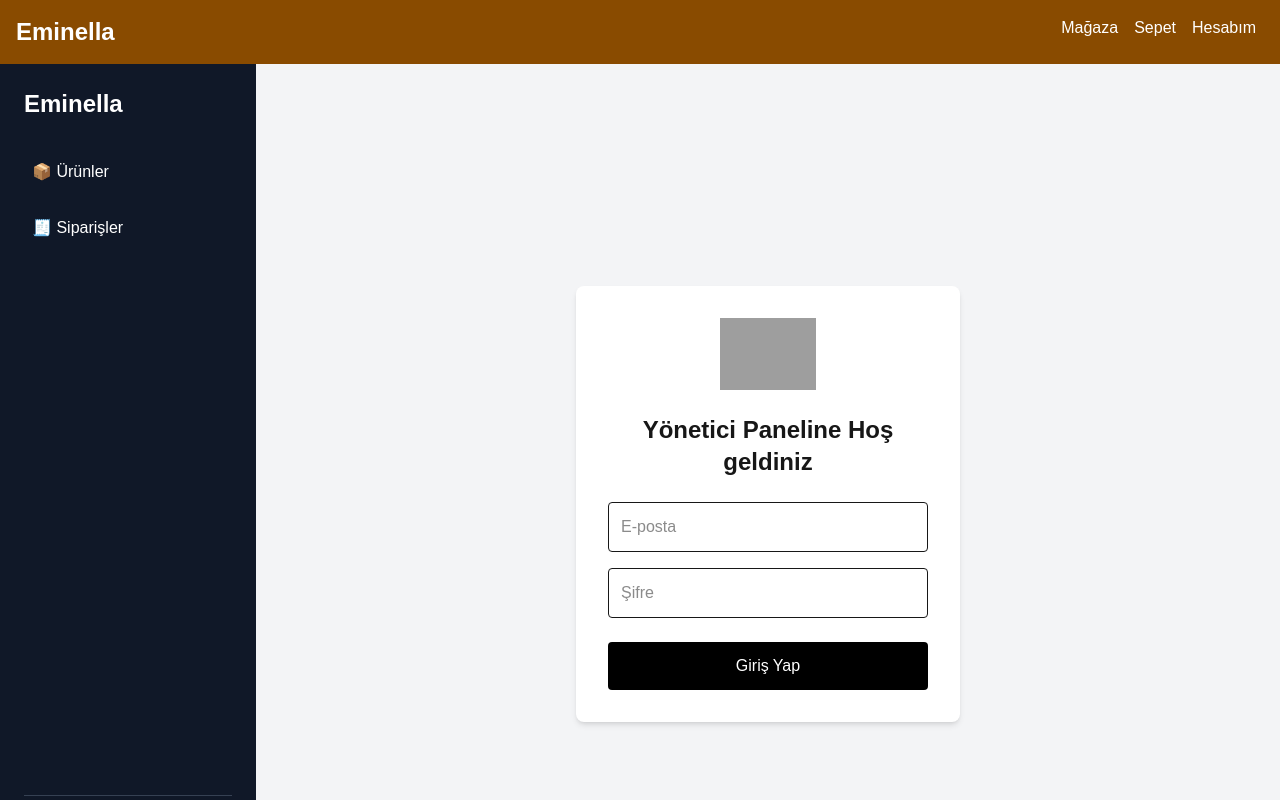
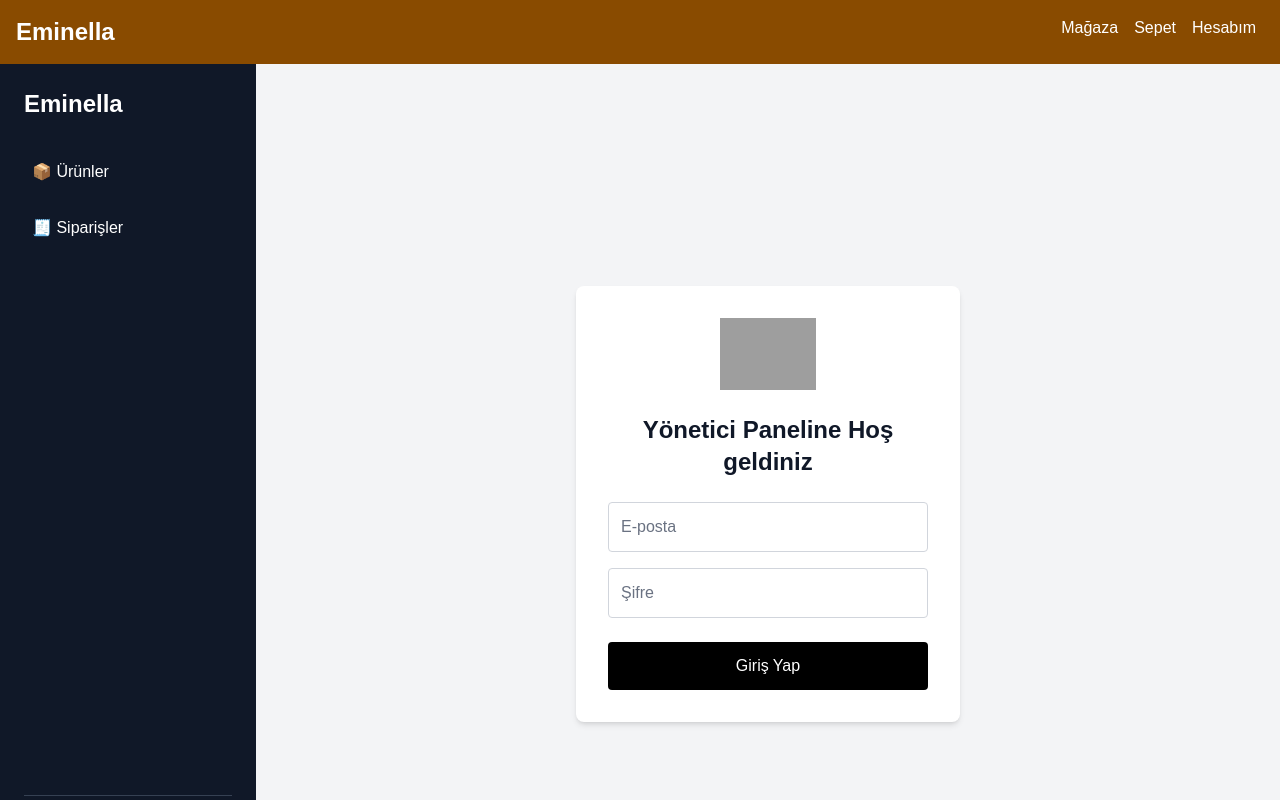
Before and after one commit to eminella/frontend-app, a Next.js app: page /admin/login in a window 1280 px wide. Shown: the top 800 px of the page. Built offline with nearby package versions, Linux system fonts and the light colour scheme; grey boxes are pictures that could not be loaded.

Commit message:
fix: admin login page tasarımı güncellendi, yazılar netleşti

```diff
--- a/app/admin/login/page.tsx
+++ b/app/admin/login/page.tsx
@@ -4,9 +4,6 @@ export const dynamic = 'force-dynamic';
 
 import { useState } from 'react';
 import { useRouter } from 'next/navigation';
-
-// ...devam
-
 
 export default function AdminLoginPage() {
   const [email, setEmail] = useState('');
@@ -16,14 +13,12 @@ export default function AdminLoginPage() {
   const handleSubmit = async (e: React.FormEvent) => {
     e.preventDefault();
 
-    // Basit doğrulama
     if (!email || !password) {
       alert('Lütfen tüm alanları doldurun.');
       return;
     }
 
-    // Burada gerçek backend login endpoint'inizi çağırın
-    // Örnek:
+    // Burada backend login API çağrısını yapabilirsin
     /*
     const res = await fetch('/api/admin/login', {
       method: 'POST',
@@ -37,7 +32,7 @@ export default function AdminLoginPage() {
     }
     */
 
-    // Şimdilik demo amaçlı:
+    // Demo amaçlı basit kontrol:
     if (email === 'admin@example.com' && password === '123456') {
       router.push('/admin');
     } else {
@@ -52,20 +47,22 @@ export default function AdminLoginPage() {
         className="bg-white rounded-lg shadow-md p-8 max-w-sm w-full"
       >
         <img src="/logo.png" alt="Admin Logo" className="mx-auto mb-6 w-24" />
-        <h2 className="text-2xl font-bold text-center mb-6">Yönetici Paneline Hoş geldiniz</h2>
+        <h2 className="text-2xl font-bold text-center mb-6 text-gray-900">
+          Yönetici Paneline Hoş geldiniz
+        </h2>
         <input
           type="email"
           placeholder="E-posta"
           value={email}
           onChange={(e) => setEmail(e.target.value)}
-          className="w-full p-3 mb-4 border rounded focus:outline-none focus:ring-2 focus:ring-blue-600"
+          className="w-full p-3 mb-4 border border-gray-300 rounded text-gray-900 placeholder-gray-500 focus:outline-none focus:ring-2 focus:ring-blue-600"
         />
         <input
           type="password"
           placeholder="Şifre"
           value={password}
           onChange={(e) => setPassword(e.target.value)}
-          className="w-full p-3 mb-6 border rounded focus:outline-none focus:ring-2 focus:ring-blue-600"
+          className="w-full p-3 mb-6 border border-gray-300 rounded text-gray-900 placeholder-gray-500 focus:outline-none focus:ring-2 focus:ring-blue-600"
         />
         <button
           type="submit"
```
